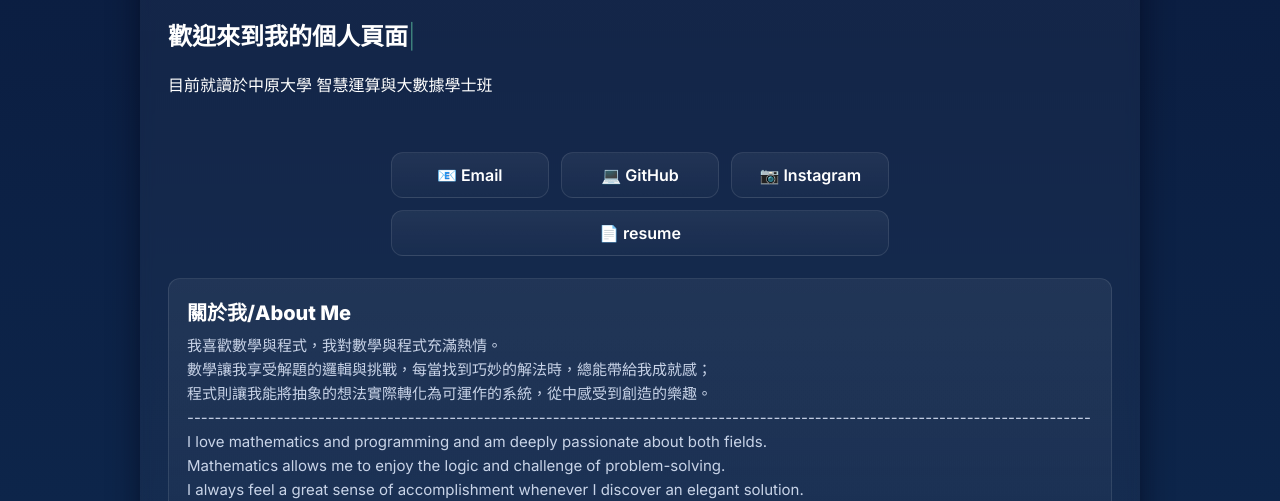
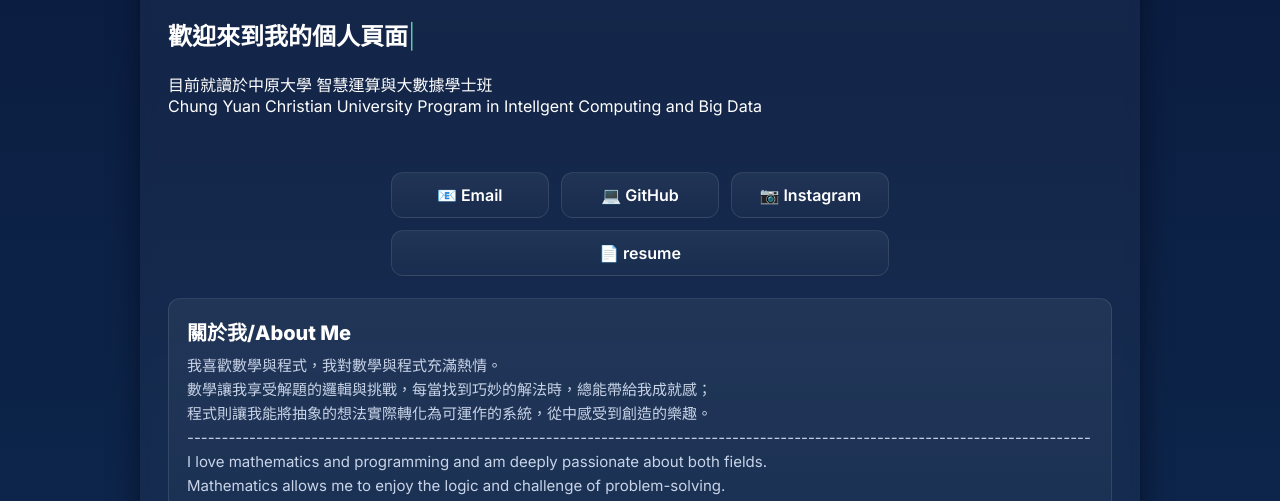
Before and after one commit to armaldobuzzwole/armaldobuzzwole.github.io, a plain HTML site: page index.html in a window 1280 px wide. Shown: the part 299-800 px from the top of the page. Drawn offline with nearby package versions, Linux system fonts and the light colour scheme.

Commit message:
Update index.html

```diff
--- a/index.html
+++ b/index.html
@@ -186,7 +186,8 @@
         <img id="profile-img" src="https://github.com/armaldobuzzwole.png?size=220" alt="GitHub個人頭貼">
       </div>
       <h1 class="name"><span id="typewriter-target"></span></h1>
-      <div class="subtitle">目前就讀於中原大學 智慧運算與大數據學士班</div>
+      <div class="subtitle">目前就讀於中原大學 智慧運算與大數據學士班<br>
+                            Chung Yuan Christian University Program in Intellgent Computing and Big Data</div>
       <div class="links">
         <!-- 按鈕連結 -->
       <div class="links">
```
